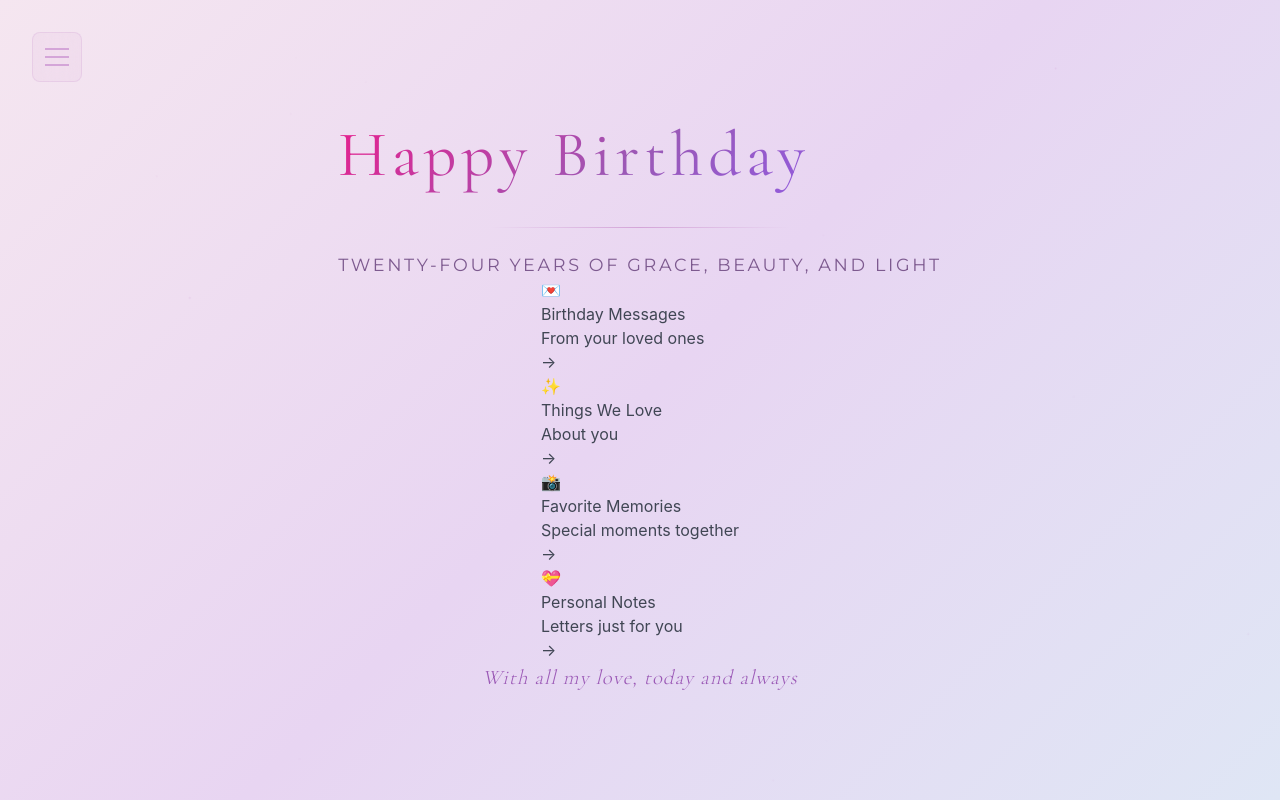
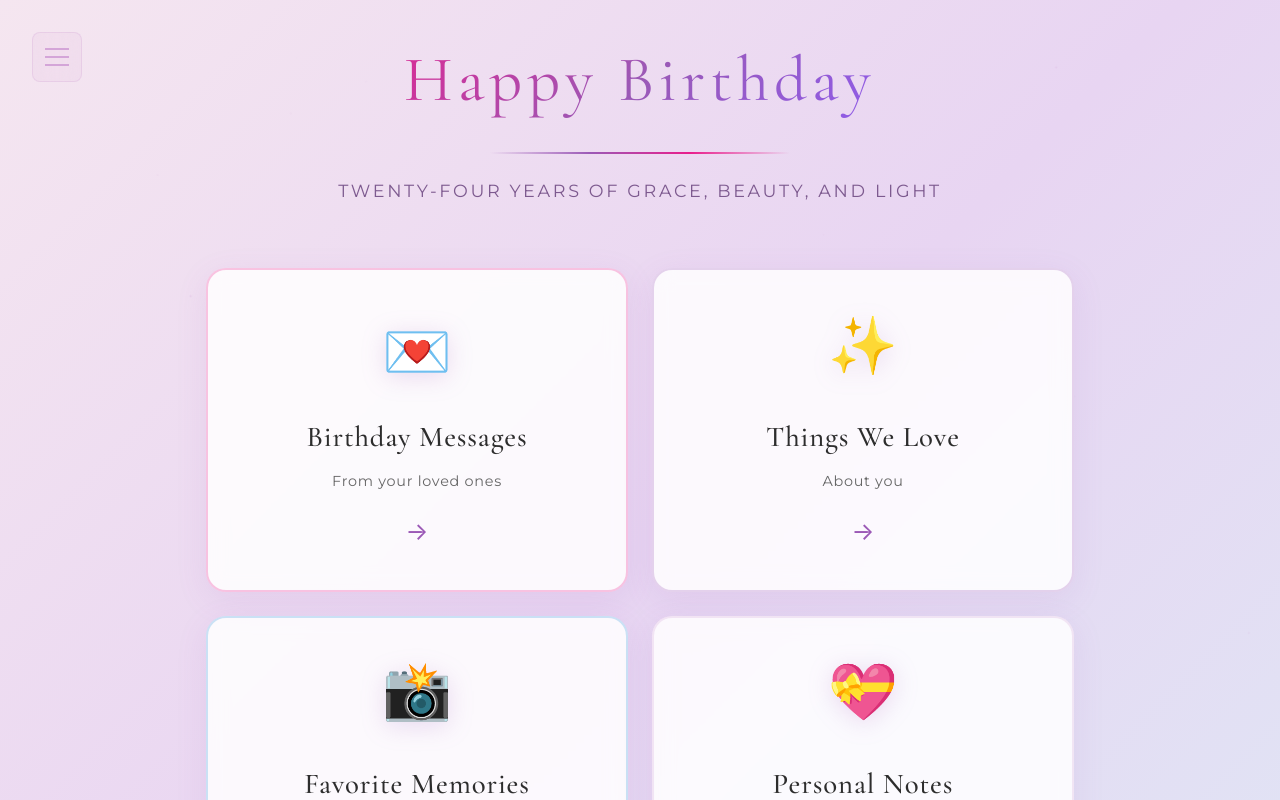
Before and after one commit to TashkeenSayyad/Birthday-Website, a React (Vite) app: page / in a window 1280 px wide. Shown: the top 800 px of the page. Built offline with nearby package versions, Linux system fonts and the light colour scheme.

Commit message:
I fucked up

```diff
--- a/src/styles/App.css
+++ b/src/styles/App.css
@@ -9,8 +9,8 @@
 body {
   font-family: 'Montserrat', sans-serif;
   overflow-x: hidden;
-  background: #0a0a0a;
-  color: #e8e8e8;
+  background: #f5e6f0;
+  color: #2d2d2d;
 }
 
 .app {
@@ -23,12 +23,11 @@ body {
 .app-content {
   position: relative;
   z-index: 1;
-  padding: 2rem 1rem;
+  padding: 4rem 2rem;
+  max-width: 1600px;
+  margin: 0 auto;
+  background: linear-gradient(135deg, #f5e6f0 0%, #e8d5f2 50%, #dfe6f5 100%);
   min-height: 100vh;
-  display: flex;
-  flex-direction: column;
-  align-items: center;
-  background: linear-gradient(135deg, #f5e6f0 0%, #e8d5f2 50%, #dfe6f5 100%);
 }
 
 .app-header {
@@ -55,20 +54,16 @@ body {
 
 .title-decoration {
   width: 300px;
-  height: 1px;
-  background: linear-gradient(to right,
-    transparent,
-    #d4a5d8,
-    transparent
-  );
+  height: 2px;
+  background: linear-gradient(to right, transparent, #9b59b6, #e91e8c, transparent);
   margin: 1.5rem auto;
 }
 
 .subtitle-text {
   font-family: 'Montserrat', sans-serif;
   font-size: 1.1rem;
-  font-weight: 300;
-  color: rgba(212, 165, 216, 0.7);
+  font-weight: 400;
+  color: #7d5a8f;
   letter-spacing: 0.2em;
   text-transform: uppercase;
 }
@@ -81,7 +76,12 @@ body {
 }
 
 .footer-text {
+  font-family: 'Cormorant Garamond', serif;
+  font-size: 1.5rem;
+  font-weight: 300;
   color: #9b59b6;
+  font-style: italic;
+  letter-spacing: 0.05em;
 }
 
 @keyframes fadeInDown {
@@ -106,24 +106,11 @@ body {
 
 @media screen and (max-width: 1024px) {
   .main-title {
-    font-family: 'Cormorant Garamond', serif;
-    font-size: 5rem;
-    font-weight: 400;
-    background: linear-gradient(135deg, #e91e8c, #9b59b6);
-    -webkit-background-clip: text;
-    -webkit-text-fill-color: transparent;
-    background-clip: text;
-    letter-spacing: 0.1em;
-    margin-bottom: 1rem;
+    font-size: 3.5rem;
   }
 
   .subtitle-text {
-    font-family: 'Montserrat', sans-serif;
-    font-size: 1.1rem;
-    font-weight: 400;
-    color: #7d5a8f;
-    letter-spacing: 0.2em;
-    text-transform: uppercase;
+    font-size: 0.9rem;
   }
 }
 
@@ -145,6 +132,6 @@ body {
   }
 
   .footer-text {
-    color: #9b59b6;
+    font-size: 1.1rem;
   }
 }
--- a/src/styles/Home.css
+++ b/src/styles/Home.css
@@ -6,6 +6,12 @@
   justify-content: center;
   align-items: center;
   background: linear-gradient(135deg, #f5e6f0 0%, #e8d5f2 50%, #dfe6f5 100%);
+}
+
+.home-header {
+  text-align: center;
+  margin-bottom: 4rem;
+  animation: fadeInDown 1.2s ease-out;
 }
 
 .home-title {
@@ -37,6 +43,127 @@
   text-transform: uppercase;
 }
 
+.menu-grid {
+  max-width: 900px;
+  width: 100%;
+  display: grid;
+  grid-template-columns: repeat(2, 1fr);
+  gap: 1.5rem;
+  margin-bottom: 3rem;
+  padding: 0 1rem;
+}
+
+.menu-card {
+  position: relative;
+  background: rgba(255, 255, 255, 0.85);
+  border: 2px solid rgba(155, 89, 182, 0.2);
+  border-radius: 20px;
+  padding: 2.5rem 1.5rem;
+  cursor: pointer;
+  transition: all 0.4s cubic-bezier(0.4, 0, 0.2, 1);
+  backdrop-filter: blur(10px);
+  overflow: hidden;
+  min-height: 220px;
+  display: flex;
+  align-items: center;
+  justify-content: center;
+  animation: fadeInUp 0.8s ease-out both;
+  box-shadow: 0 8px 32px rgba(155, 89, 182, 0.1);
+}
+
+.menu-card:hover {
+  transform: translateY(-10px) scale(1.02);
+  box-shadow: 0 20px 60px rgba(155, 89, 182, 0.25);
+  background: rgba(255, 255, 255, 0.95);
+  border-color: rgba(155, 89, 182, 0.4);
+}
+
+.menu-card:active {
+  transform: translateY(-5px) scale(1.01);
+}
+
+.menu-card-content {
+  position: relative;
+  z-index: 1;
+  text-align: center;
+  display: flex;
+  flex-direction: column;
+  align-items: center;
+  gap: 0.8rem;
+}
+
+.menu-icon {
+  font-size: 3.5rem;
+  display: block;
+  margin-bottom: 0.5rem;
+  animation: float 3s ease-in-out infinite;
+  filter: drop-shadow(0 4px 12px rgba(155, 89, 182, 0.2));
+}
+
+.menu-card:nth-child(2) .menu-icon {
+  animation-delay: 0.5s;
+}
+
+.menu-card:nth-child(3) .menu-icon {
+  animation-delay: 1s;
+}
+
+.menu-card:nth-child(4) .menu-icon {
+  animation-delay: 1.5s;
+}
+
+.menu-title {
+  font-family: 'Cormorant Garamond', serif;
+  font-size: 1.8rem;
+  font-weight: 500;
+  color: #2d2d2d;
+  letter-spacing: 0.03em;
+  margin: 0;
+}
+
+.menu-subtitle {
+  font-family: 'Montserrat', sans-serif;
+  font-size: 0.9rem;
+  color: #666;
+  letter-spacing: 0.05em;
+  margin: 0;
+}
+
+.menu-arrow {
+  font-size: 1.5rem;
+  color: #9b59b6;
+  margin-top: 0.5rem;
+  transition: all 0.3s ease;
+}
+
+.menu-card:hover .menu-arrow {
+  transform: translateX(8px);
+  color: #e91e8c;
+}
+
+.menu-card-glow {
+  position: absolute;
+  top: 50%;
+  left: 50%;
+  width: 300px;
+  height: 300px;
+  transform: translate(-50%, -50%);
+  opacity: 0;
+  transition: opacity 0.4s ease;
+  pointer-events: none;
+  filter: blur(40px);
+}
+
+.menu-card:hover .menu-card-glow {
+  opacity: 0.6;
+}
+
+.home-footer {
+  text-align: center;
+  margin-top: 2rem;
+  animation: fadeIn 2s ease-out 1.5s both;
+}
+
 .footer-text {
   font-family: 'Cormorant Garamond', serif;
   font-size: 1.3rem;
@@ -45,3 +172,102 @@
   font-style: italic;
   letter-spacing: 0.05em;
 }
+
+@keyframes fadeInDown {
+  from {
+    opacity: 0;
+    transform: translateY(-40px);
+  }
+  to {
+    opacity: 1;
+    transform: translateY(0);
+  }
+}
+
+@keyframes fadeInUp {
+  from {
+    opacity: 0;
+    transform: translateY(40px);
+  }
+  to {
+    opacity: 1;
+    transform: translateY(0);
+  }
+}
+
+@keyframes fadeIn {
+  from {
+    opacity: 0;
+  }
+  to {
+    opacity: 1;
+  }
+}
+
+@keyframes float {
+  0%, 100% {
+    transform: translateY(0);
+  }
+  50% {
+    transform: translateY(-10px);
+  }
+}
+
+@media screen and (max-width: 768px) {
+  .home-title {
+    font-size: 2.8rem;
+  }
+
+  .home-subtitle {
+    font-size: 0.85rem;
+  }
+
+  .menu-grid {
+    gap: 1rem;
+    padding: 0 0.5rem;
+  }
+
+  .menu-card {
+    padding: 2rem 1rem;
+    min-height: 200px;
+  }
+
+  .menu-icon {
+    font-size: 3rem;
+  }
+
+  .menu-title {
+    font-size: 1.5rem;
+  }
+
+  .menu-subtitle {
+    font-size: 0.85rem;
+  }
+
+  .footer-text {
+    font-size: 1.1rem;
+    padding: 0 1rem;
+  }
+}
+
+@media screen and (max-width: 480px) {
+  .home-title {
+    font-size: 2.2rem;
+  }
+
+  .title-decoration {
+    width: 180px;
+  }
+
+  .menu-card {
+    min-height: 180px;
+  }
+
+  .menu-icon {
+    font-size: 2.5rem;
+  }
+
+  .menu-title {
+    font-size: 1.3rem;
+  }
+}
--- a/src/styles/ThingsWeLove.css
+++ b/src/styles/ThingsWeLove.css
@@ -3,7 +3,12 @@
   padding: 4rem 2rem;
   background: linear-gradient(135deg, #f5e6f0 0%, #e8d5f2 50%, #dfe6f5 100%);
 }
-.page-header { text-align: center; margin-bottom: 4rem; }
+
+.page-header {
+  text-align: center;
+  margin-bottom: 4rem;
+  animation: fadeInDown 1s ease-out;
+}
 
 .page-title {
   font-family: 'Cormorant Garamond', serif;
@@ -13,12 +18,21 @@
   -webkit-text-fill-color: transparent;
   background-clip: text;
   margin-bottom: 1rem;
+  font-weight: 400;
 }
 
 .page-subtitle {
   font-size: 1.1rem;
   color: #7d5a8f;
   letter-spacing: 0.05em;
+}
+
+.things-grid {
+  max-width: 1400px;
+  margin: 0 auto;
+  display: grid;
+  grid-template-columns: repeat(auto-fit, minmax(350px, 1fr));
+  gap: 2rem;
 }
 
 .thing-card {
@@ -51,9 +65,31 @@
   transition: transform 0.5s ease;
 }
 
-.thing-card:hover .thing-image img { transform: scale(1.1); }
+.thing-card:hover .thing-image img {
+  transform: scale(1.1);
+}
 
-.thing-title {
+.from-label {
+  position: absolute;
+  bottom: 1rem;
+  left: 1rem;
+  background: rgba(155, 89, 182, 0.25);
+  color: #9b59b6;
+  padding: 0.5rem 1rem;
+  border-radius: 20px;
+  font-size: 0.85rem;
+  backdrop-filter: blur(10px);
+  text-transform: uppercase;
+  letter-spacing: 0.1em;
+  font-weight: 500;
+  border: 1px solid rgba(155, 89, 182, 0.3);
+}
+
+.thing-content {
+  padding: 1.5rem;
+}
+
+.thing-content h3 {
   font-family: 'Cormorant Garamond', serif;
   font-size: 1.8rem;
   background: linear-gradient(135deg, #9b59b6, #e91e8c);
@@ -64,55 +100,81 @@
   font-weight: 500;
 }
 
-.from-label {
-  background: rgba(155, 89, 182, 0.2);
-  color: #9b59b6;
-  padding: 0.5rem 1rem;
-  border-radius: 20px;
-  font-size: 0.85rem;
-  backdrop-filter: blur(10px);
-  text-transform: uppercase;
-  letter-spacing: 0.1em;
-  font-weight: 500;
+.thing-content p {
+  color: #666;
+  line-height: 1.6;
 }
 
-.thing-content { padding: 1.5rem; }
-
-.thing-content h3 {
-  font-family: 'Cormorant Garamond', serif;
-  font-size: 1.8rem;
-  color: #d4a5d8;
-  margin-bottom: 0.8rem;
-}
-
-.thing-content p {
-  color: rgba(232, 232, 232, 0.7);
-  line-height: 1.6;
-}
 .modal {
-  background: rgba(155, 89, 182, 0.15);
+  position: fixed;
+  top: 0;
+  left: 0;
+  width: 100%;
+  height: 100%;
+  background: rgba(155, 89, 182, 0.2);
+  z-index: 2000;
+  display: flex;
+  align-items: center;
+  justify-content: center;
+  padding: 2rem;
   backdrop-filter: blur(15px);
+  animation: fadeIn 0.3s ease;
 }
 
 .modal-content {
   background: rgba(255, 255, 255, 0.95);
   border: 2px solid rgba(155, 89, 182, 0.3);
   border-radius: 20px;
+  max-width: 800px;
+  width: 100%;
+  max-height: 90vh;
+  overflow-y: auto;
+  position: relative;
+  animation: slideUp 0.4s ease-out;
+  box-shadow: 0 20px 60px rgba(155, 89, 182, 0.3);
 }
 
 .modal-close {
+  position: absolute;
+  top: 1rem;
+  right: 1rem;
+  width: 50px;
+  height: 50px;
   background: rgba(155, 89, 182, 0.15);
   border: 2px solid rgba(155, 89, 182, 0.3);
+  border-radius: 50%;
   color: #9b59b6;
+  font-size: 2rem;
+  cursor: pointer;
+  z-index: 1;
+  display: flex;
+  align-items: center;
+  justify-content: center;
+  transition: all 0.3s ease;
+  line-height: 1;
+  padding: 0;
+  font-weight: 300;
 }
 
 .modal-close:hover {
   background: rgba(155, 89, 182, 0.25);
   border-color: #9b59b6;
+  transform: rotate(90deg);
+}
+
+.modal-content img {
+  width: 100%;
+  height: 400px;
+  object-fit: cover;
+  display: block;
 }
 
 .modal-from {
+  font-size: 0.9rem;
   color: #9b59b6;
+  margin: 2rem 2.5rem 1rem;
+  text-transform: uppercase;
+  letter-spacing: 0.15em;
   font-weight: 500;
 }
 
@@ -128,7 +190,7 @@
 }
 
 .modal-content > p:last-child {
-  color: rgba(232, 232, 232, 0.9);
+  color: #2d2d2d;
   line-height: 1.8;
   margin: 0 2.5rem 2.5rem;
   font-size: 1.15rem;
@@ -142,6 +204,11 @@
 
 @keyframes fadeInUp {
   from { opacity: 0; transform: translateY(30px); }
+  to { opacity: 1; transform: translateY(0); }
+}
+
+@keyframes fadeInDown {
+  from { opacity: 0; transform: translateY(-30px); }
   to { opacity: 1; transform: translateY(0); }
 }
 
```
